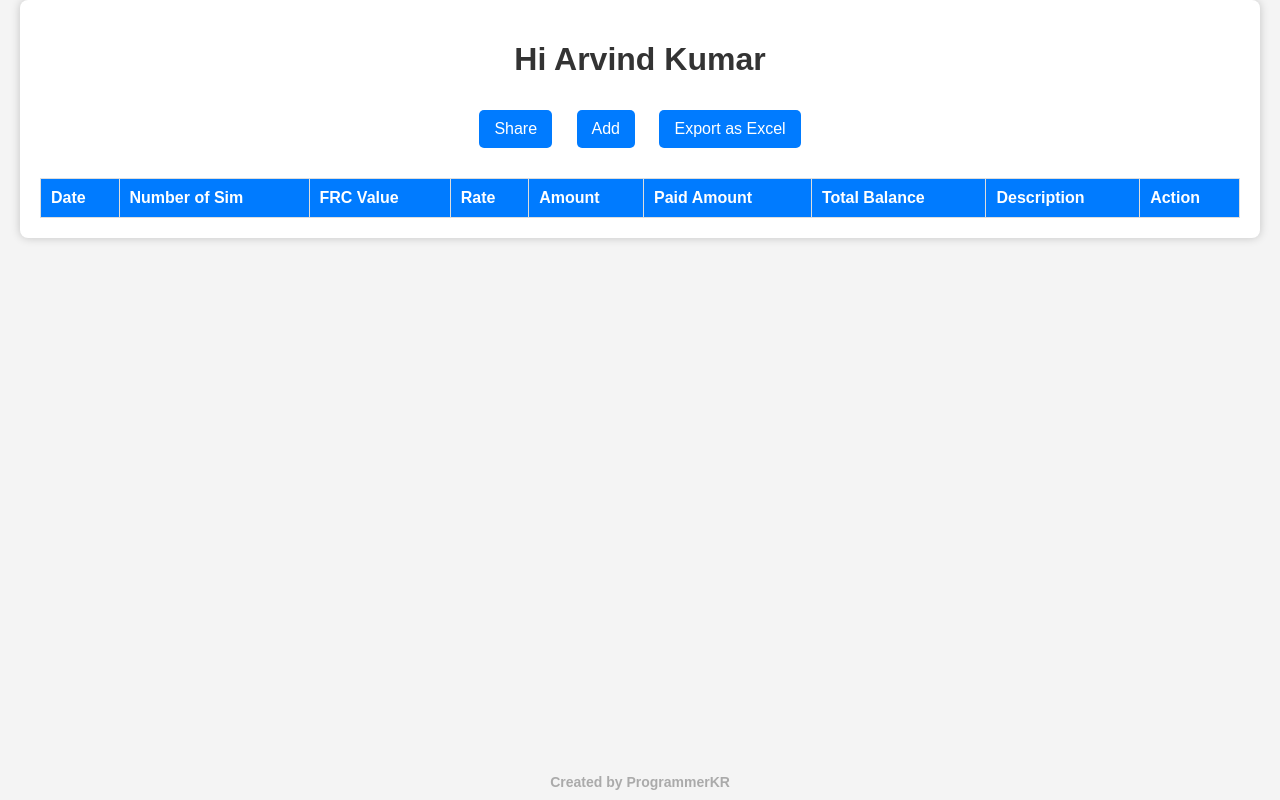
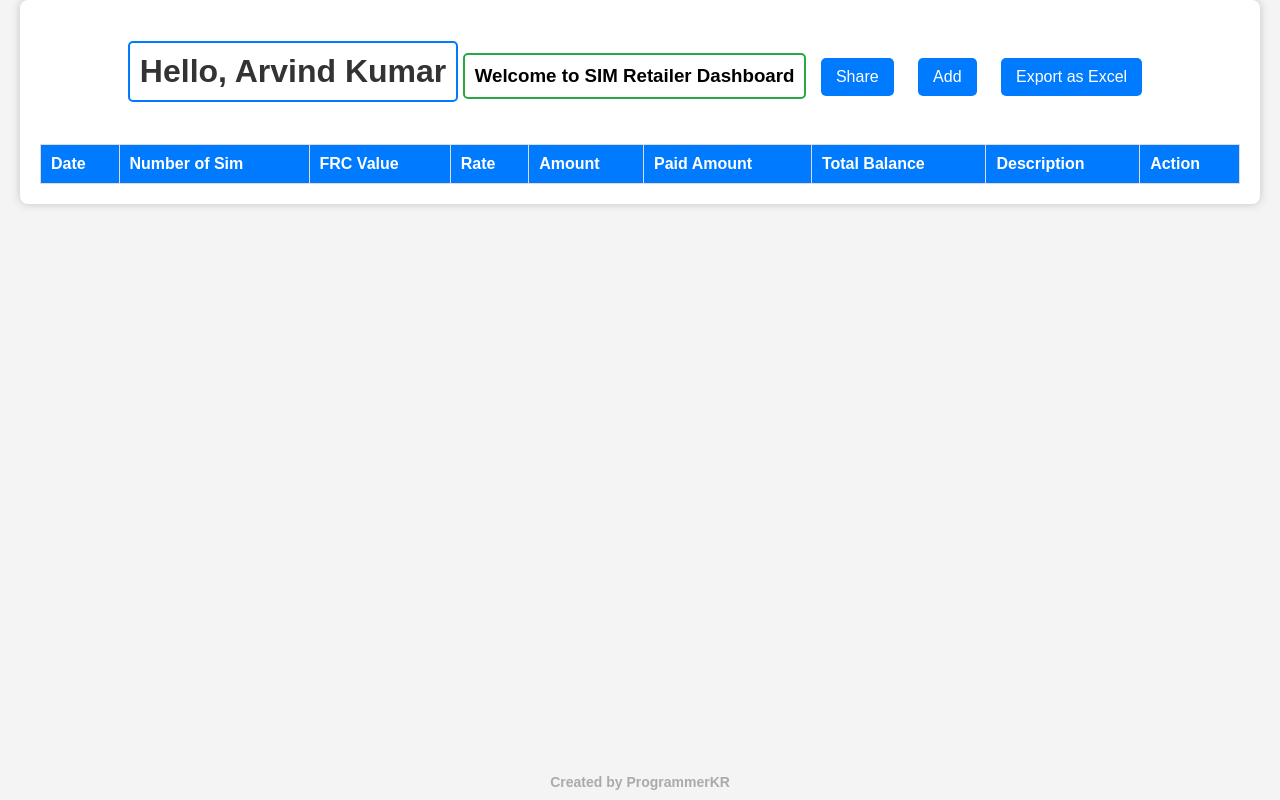
Before and after one commit to DeveloperKR123/Retailer-Dashboard, a plain HTML site: page index.html in a window 1280 px wide. Drawn offline with Linux system fonts and the light colour scheme.

Commit message:
Update index.html

```diff
--- a/index.html
+++ b/index.html
@@ -125,13 +125,30 @@
         user-select: none; /* Prevent selection */
         }
 
+        .uname {
+        border: 2px solid #007bff; /* Blue border */
+        padding: 10px;
+        display: inline-block;
+        border-radius: 5px;
+        }
+
+        .wmessage {
+        border: 2px solid #28a745; /* Green border */
+        padding: 10px;
+        display: inline-block;
+        border-radius: 5px;
+        }
+
 
     </style>
 </head>
 <body>
 
 <div class="container">
-    <h1>Hi Arvind Kumar</h1>
+
+    <h1 class="uname">Hello, Arvind Kumar</h1>
+    <h3 class="wmessage">Welcome to SIM Retailer Dashboard</h3>
+
     <button onclick="shareDashboard()">Share</button>
     <button id="addBtn">Add</button>
     <button onclick="exportToExcel()">Export as Excel</button>
```
